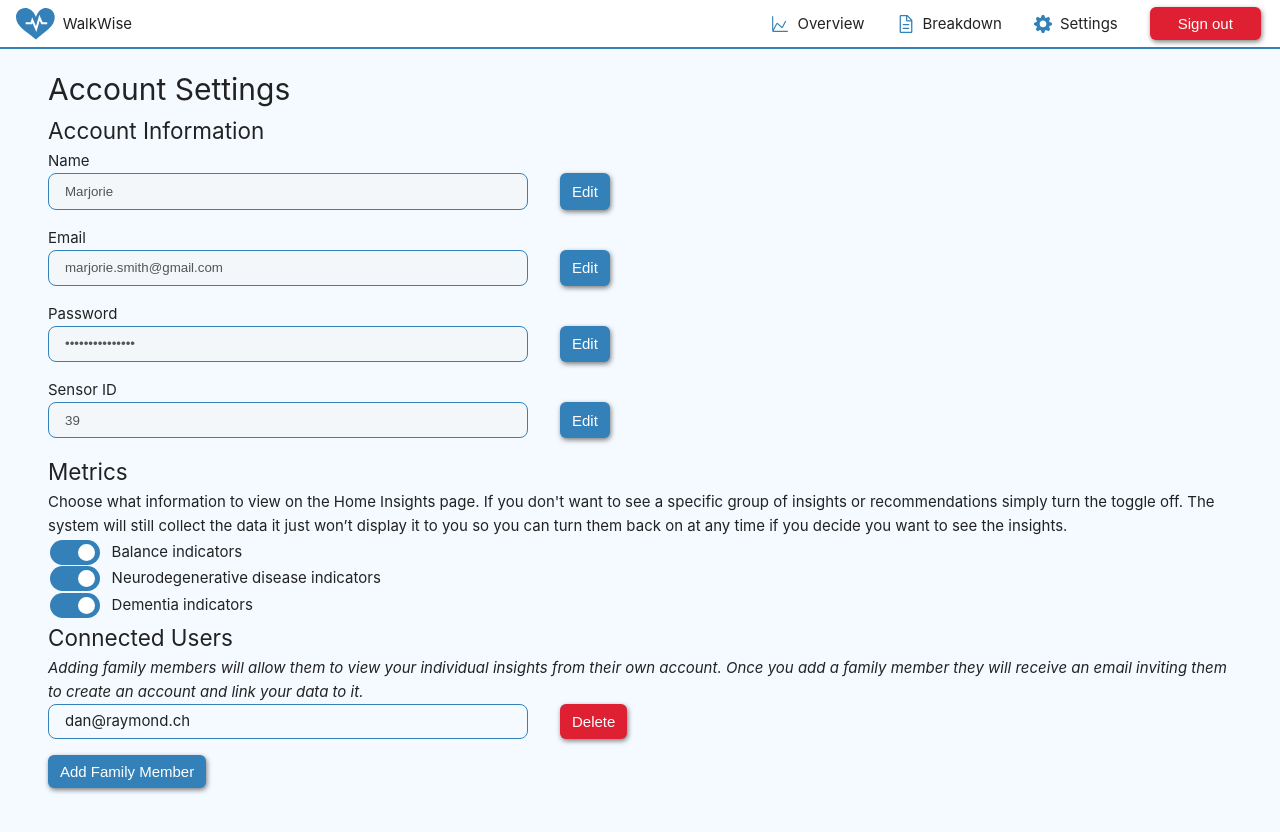
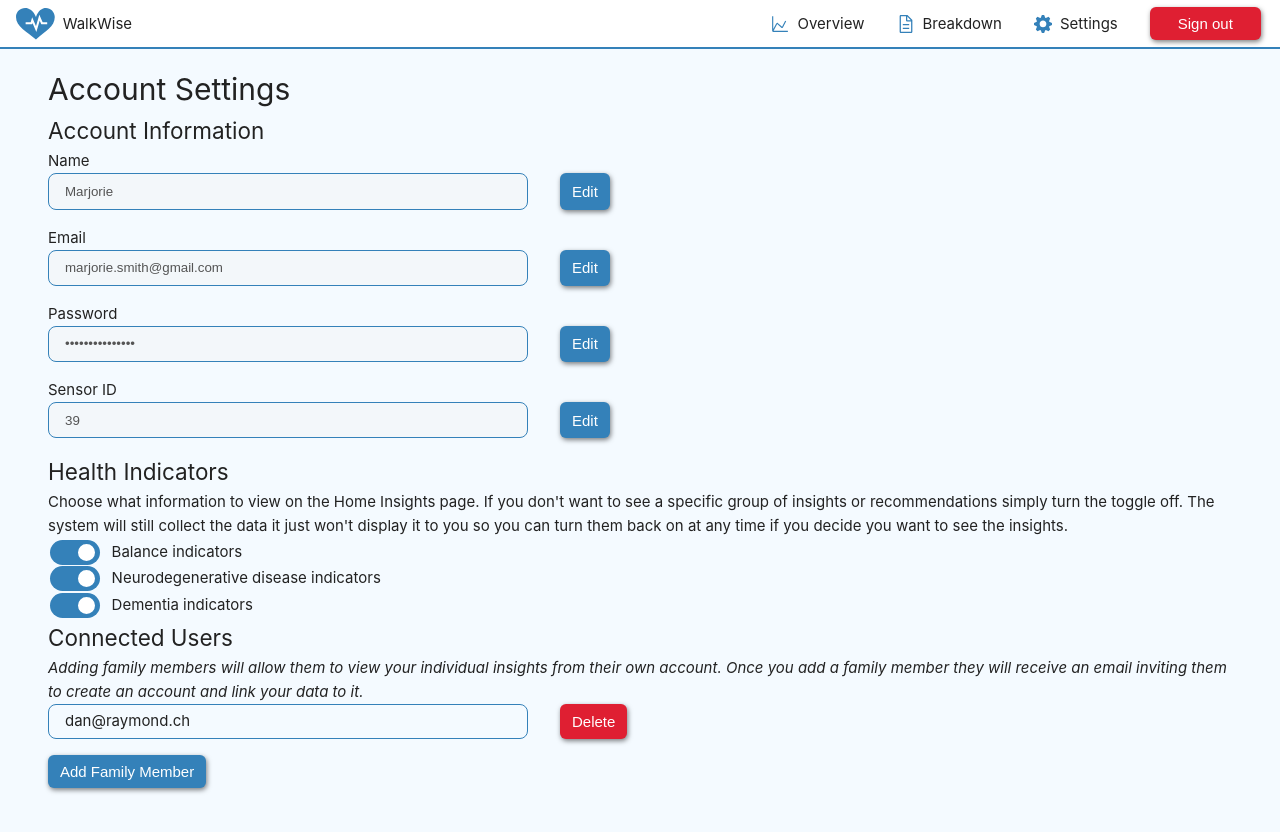
Before and after one commit to Capstone-Gait-Keepers/capstone, a Vue app in the folder frontend/: page /settings in a window 1280 px wide. Shown: the top 832 px of the page. Built offline with nearby package versions, Linux system fonts and the light colour scheme; no server answers.

Commit message:
Updated copy

```diff
--- a/frontend/src/views/DetailView.vue
+++ b/frontend/src/views/DetailView.vue
@@ -5,7 +5,7 @@
       <p>Dive into the measurements WalkWise has collected to learn how changes are determined.</p>
       <span v-if="store.data !== null" v-for="metric_keys, header in metric_sections">
         <div v-if="validSection(header)" :key="header" class="category" :id="header">
-          <h2>{{ header }} Metrics</h2>
+          <h2>{{ header }} Indicators</h2>
           <span v-for="key in metric_keys" :key="key">
             <Accordion v-if="validMetric(key)" :header="metric_titles[key]" :startOpen="hash === header" class="metric">
               <p>{{ metric_descriptions[key] }}</p>
--- a/frontend/src/views/HomeView.vue
+++ b/frontend/src/views/HomeView.vue
@@ -15,7 +15,7 @@ const { user } = store;
     <h2>Welcome to your personal insights</h2>
 
     <div class="metrics-row" v-if="validSection(Section.Balance)">
-      <h3>Balance Metrics</h3>
+      <h3>Balance Indicators</h3>
       <div class="metrics-row-grid">
         <div>
           <p>WalkWise measures two metrics associated with balance.</p>
@@ -27,7 +27,7 @@ const { user } = store;
     </div>
 
     <div class="metrics-row" v-if="validSection(Section.Neurodegenerative)">
-      <h3>Neurodegenerative Metrics</h3>
+      <h3>Neurodegenerative Indicators</h3>
       <div class="metrics-row-grid">
         <div>
           <p>WalkWise measures three metrics associated with neurodegenerative diseases.</p>
@@ -39,7 +39,7 @@ const { user } = store;
     </div>
 
     <div class="metrics-row" v-if="validSection(Section.Dementia)">
-      <h3>Dementia Metrics</h3>
+      <h3>Dementia Indicators</h3>
       <div class="metrics-row-grid">
         <div>
           <p>WalkWise measures four metrics associated with Dementia.</p>
--- a/frontend/src/views/SettingsView.vue
+++ b/frontend/src/views/SettingsView.vue
@@ -7,8 +7,8 @@
     <FormInput label="Password" type="password" v-model="user.password" />
     <FormInput label="Sensor ID" type="text" v-model="user.sensor_id" />
     <!-- <FormInput label="Notifications" type="text" v-model="user.notifications" /> -->
-    <h2>Metrics</h2>
-    <p>Choose what information to view on the Home Insights page. If you don't want to see a specific group of insights or recommendations simply turn the toggle off. The system will still collect the data it just won’t display it to you so you can turn them back on at any time if you decide you want to see the insights.</p>
+    <h2>Health Indicators</h2>
+    <p>Choose what information to view on the Home Insights page. If you don't want to see a specific group of insights or recommendations simply turn the toggle off. The system will still collect the data it just won't display it to you so you can turn them back on at any time if you decide you want to see the insights.</p>
     <FormSwitch label="Balance indicators" id="balance" v-model="view_sections.Balance" />
     <FormSwitch label="Neurodegenerative disease indicators" id="neurodegenerative" v-model="view_sections.Neurodegenerative" />
     <FormSwitch label="Dementia indicators" id="dementia" v-model="view_sections.Dementia" />
```
